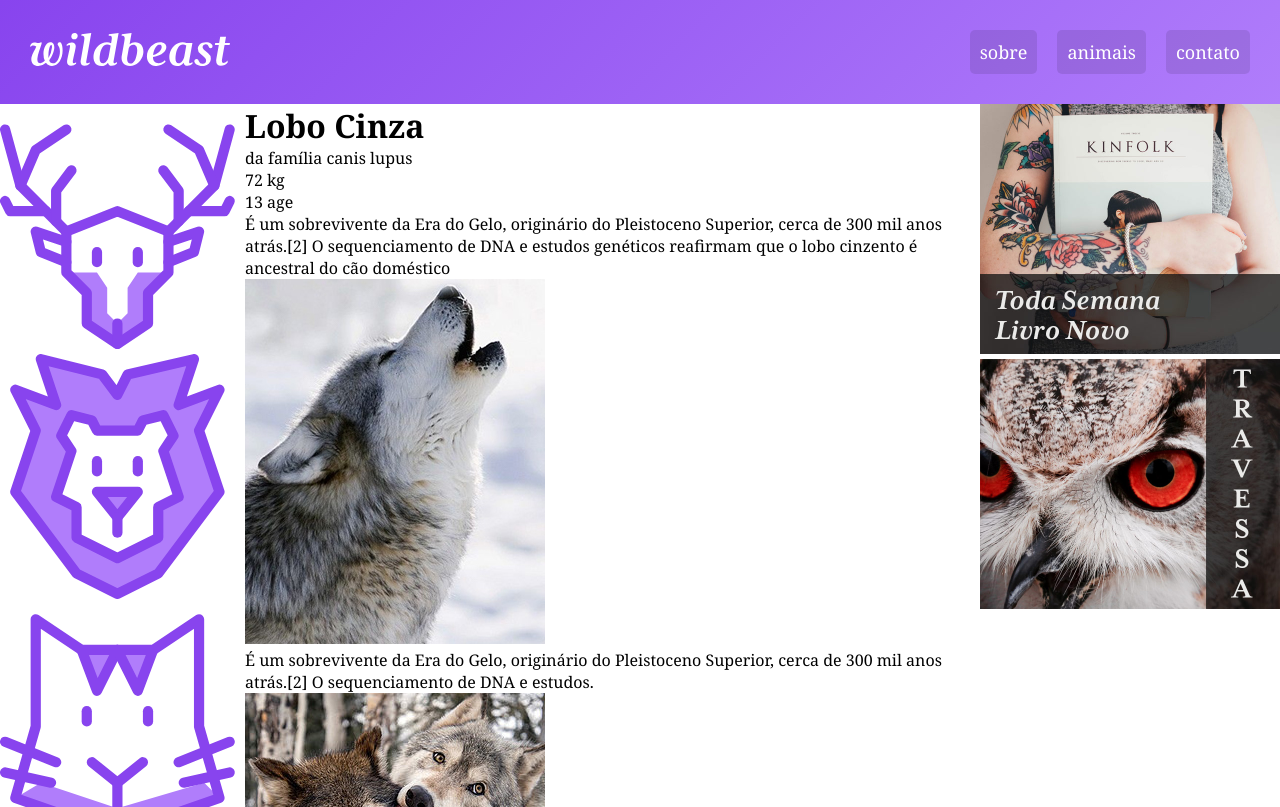
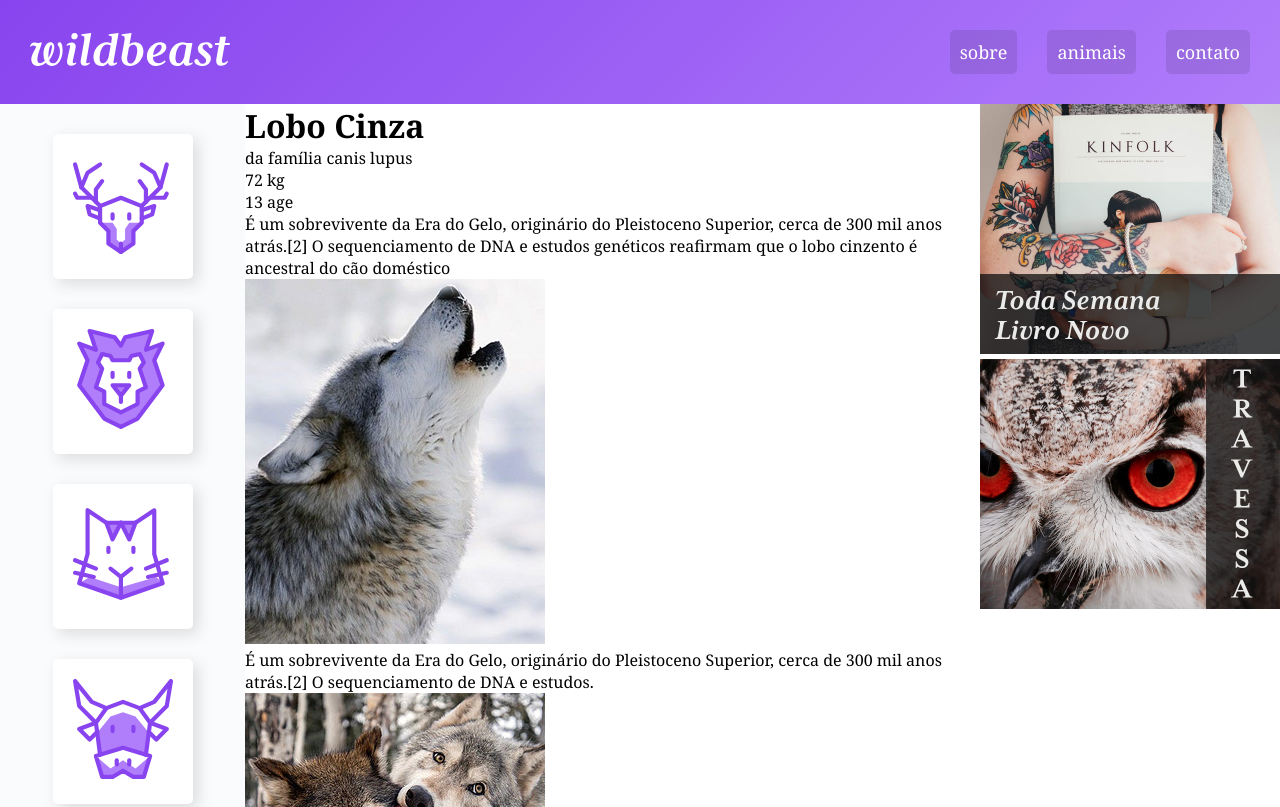
Before and after one commit to joaogalhardi/Wildbeast, a plain HTML site: page index.html in a window 1280 px wide. Shown: the top 807 px of the page. Drawn offline with Linux system fonts and the light colour scheme.

Commit message:
sidenav do projeto

```diff
--- a/css/style.css
+++ b/css/style.css
@@ -47,7 +47,7 @@ img{
 .header nav ul{
   display: flex;
   flex-wrap: wrap;
-  gap: 0px 20px;
+  gap: 0px 30px;
 }
 
 .header nav a{
@@ -64,8 +64,29 @@ img{
   background: rgba(0,0,0,.5)
 }
 
+
+/* SIDENAV */
+
 .sidenav{
   grid-area: sidenav;
+  background: #fafbfc;
+  padding: 30px;
+}
+
+.sidenav li a{
+  display: block;
+  min-width: 60px;
+  max-width: 100px;
+  margin: 0 auto 30px auto;
+  background: white;
+  padding: 20px;
+  border-radius: 5px;
+  box-shadow: 5px 5px 15px 0px rgba(44,44,44,.15);
+  transition: .1s ease-out;
+}
+
+.sidenav li a:hover{
+  background: #b07dfb;
 }
 
 .content{
```
